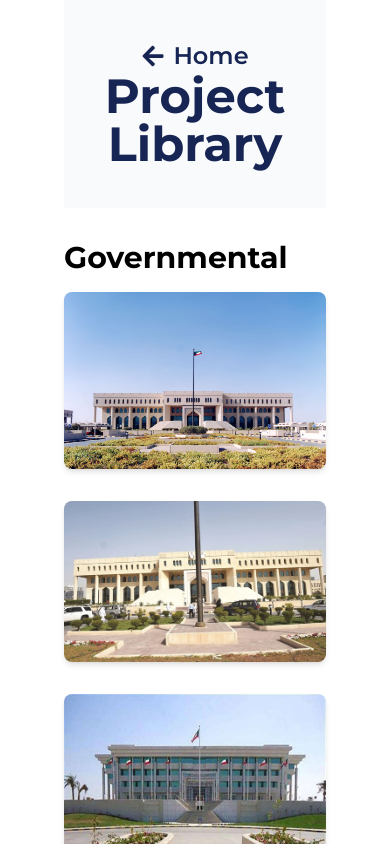
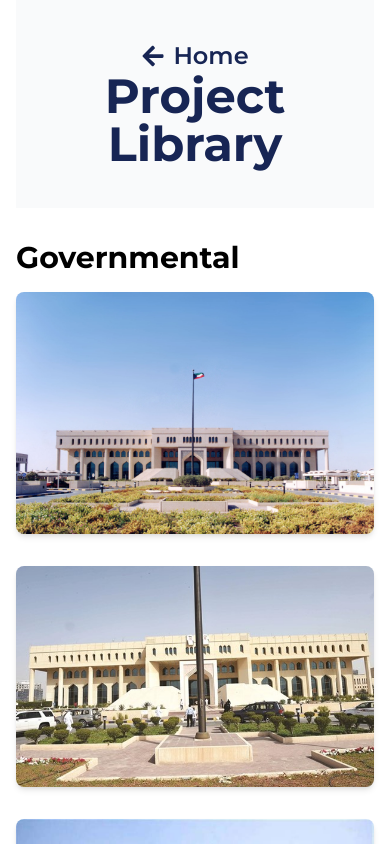
Before and after one commit to IbrahimShaikhli/AGP, a Next.js app: page /Portfolio in a window 390 px wide. Shown: the top 844 px of the page. Built offline with nearby package versions, Linux system fonts and the light colour scheme.

Commit message:
sizes  to update

```diff
--- a/app/Portfolio/page.tsx
+++ b/app/Portfolio/page.tsx
@@ -5,7 +5,7 @@ import NavBar from "../UI/Components/Navbar"
 
 export default function Page() {
   return (
-    <main className="flex min-h-screen flex-col items-center justify-between px-16 bg-white">
+    <main className="flex min-h-screen flex-col items-center justify-between lg:px-16 px-4 bg-white">
         <PortfolioLibrary/>
         <Footer/>
     </main>
--- a/app/Sections/Portfolio.jsx
+++ b/app/Sections/Portfolio.jsx
@@ -46,7 +46,7 @@ export default function Portfolio() {
           <Link href="/Portfolio">
           <div className="relative h-48 w-[100%]  ">
             <div className="absolute top-0 left-0 w-full h-full bg-blue-950 text-white p-4 rounded-2xl flex items-center justify-center hover:bg-blue-900 duration-300">
-              <p className='text-5xl text-center font-medium cursor-pointer lg:text-6xl '>Check Out<br/> Our Portfolio</p>
+              <p className='text-4xl text-center font-medium cursor-pointer lg:text-6xl '>Check Out<br/> Our Portfolio</p>
                <FaRegArrowAltCircleUp className="absolute top-4 right-4 transform rotate-45 text-4xl " />
             </div>
           </div>
```
